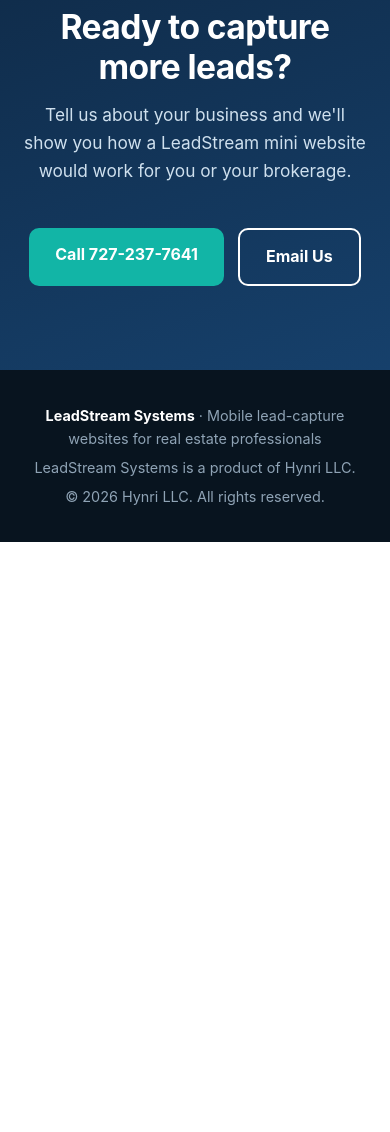
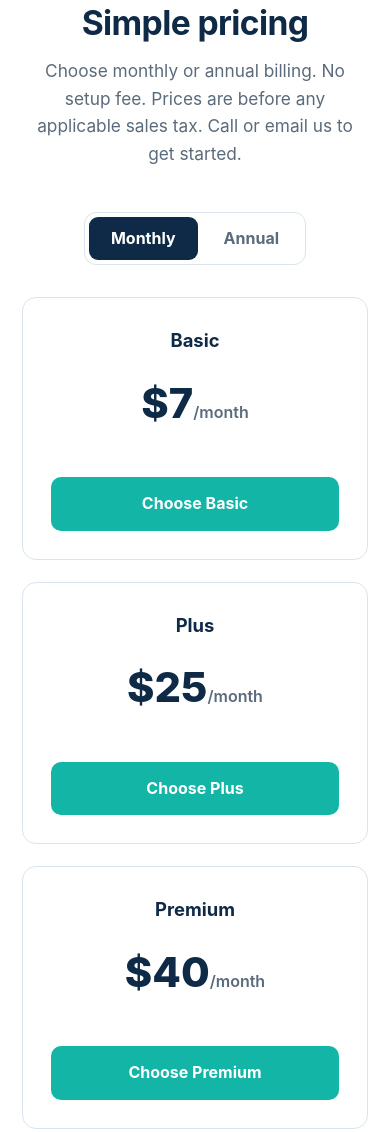
Before and after one commit to hynriai-developer/leadstream-site, a plain HTML site: page index.html in a window 390 px wide. Shown: the part 5929-7061 px from the top of the page. Before the commit the page ends 6471 px from the top, so only its background shows below. Drawn offline with Linux system fonts and the light colour scheme.

Commit message:
Add pricing section with Basic, Plus and Premium plans
Monthly/annual toggle. Choose buttons lead to the demo contact section
until live Stripe payment links are ready.

Co-Authored-By: Claude Sonnet 5.5 <noreply@anthropic.com>
Claude-Session: https://claude.ai/code/session_013GpXPjHL1HjE1vqMyFdipu

```diff
--- a/index.html
+++ b/index.html
@@ -66,6 +66,15 @@ h2{font-size:2.1rem;letter-spacing:-.6px;color:var(--navy);line-height:1.2;margi
 .contact{display:flex;gap:14px;justify-content:center;flex-wrap:wrap}
 footer{background:#08141f;color:#8fa3b5;padding:34px 0;font-size:.9rem;text-align:center}
 footer b{color:#fff}
+.toggle{display:inline-flex;gap:4px;background:#fff;border:1px solid var(--line);border-radius:12px;padding:4px;margin-bottom:32px}
+.toggle button{border:0;background:transparent;color:var(--gray);font:inherit;font-weight:700;padding:9px 22px;border-radius:9px;cursor:pointer}
+.toggle button[aria-pressed="true"]{background:var(--navy);color:#fff}
+.plan{display:flex;flex-direction:column;text-align:center}
+.plan .price{font-size:2.6rem;font-weight:800;color:var(--navy);margin:6px 0 0}
+.plan .price small{font-size:1rem;font-weight:600;color:var(--gray)}
+.plan .save{color:var(--teal-d);font-weight:700;font-size:.9rem;min-height:1.6em;margin-bottom:18px}
+.plan .btn{margin-top:auto}
+[hidden]{display:none!important}
 @media(max-width:900px){.hero .grid,.split{grid-template-columns:1fr}.cards{grid-template-columns:1fr}.steps{grid-template-columns:1fr 1fr}h1{font-size:2.2rem}nav a:not(.btn){display:none}.phone{margin-top:20px}}
 </style>
 </head>
@@ -78,6 +87,7 @@ footer b{color:#fff}
       <a href="#how">How It Works</a>
       <a href="#features">Features</a>
       <a href="#who">Who It's For</a>
+      <a href="#pricing">Pricing</a>
       <a class="btn" href="#demo" style="color:#fff;margin-left:24px;padding:10px 20px">Book a Demo</a>
     </nav>
   </div>
@@ -170,6 +180,40 @@ footer b{color:#fff}
   </div>
 </section>
 
+<section id="pricing">
+  <div class="wrap center">
+    <h2>Simple pricing</h2>
+    <p class="sub">Choose monthly or annual billing. No setup fee. Prices are before any applicable sales tax. Call or email us to get started.</p>
+    <div class="toggle" role="group" aria-label="Billing period">
+      <button type="button" data-period="m" aria-pressed="true">Monthly</button>
+      <button type="button" data-period="a" aria-pressed="false">Annual</button>
+    </div>
+    <div class="cards">
+      <div class="card plan">
+        <h3>Basic</h3>
+        <div class="m-only"><p class="price">$7<small>/month</small></p><p class="save"></p></div>
+        <div class="a-only" hidden><p class="price">$65<small>/year</small></p><p class="save">Save $19 a year</p></div>
+        <a class="btn m-only" data-plan="basic-monthly" href="#demo">Choose Basic</a>
+        <a class="btn a-only" data-plan="basic-annual" href="#demo" hidden>Choose Basic</a>
+      </div>
+      <div class="card plan">
+        <h3>Plus</h3>
+        <div class="m-only"><p class="price">$25<small>/month</small></p><p class="save"></p></div>
+        <div class="a-only" hidden><p class="price">$250<small>/year</small></p><p class="save">Save $50 a year</p></div>
+        <a class="btn m-only" data-plan="plus-monthly" href="#demo">Choose Plus</a>
+        <a class="btn a-only" data-plan="plus-annual" href="#demo" hidden>Choose Plus</a>
+      </div>
+      <div class="card plan">
+        <h3>Premium</h3>
+        <div class="m-only"><p class="price">$40<small>/month</small></p><p class="save"></p></div>
+        <div class="a-only" hidden><p class="price">$400<small>/year</small></p><p class="save">Save $80 a year</p></div>
+        <a class="btn m-only" data-plan="premium-monthly" href="#demo">Choose Premium</a>
+        <a class="btn a-only" data-plan="premium-annual" href="#demo" hidden>Choose Premium</a>
+      </div>
+    </div>
+  </div>
+</section>
+
 <div class="cta-band" id="demo">
   <div class="wrap">
     <h2>Ready to capture more leads?</h2>
@@ -189,5 +233,17 @@ footer b{color:#fff}
     <p style="margin-top:6px">© 2026 Hynri LLC. All rights reserved.</p>
   </div>
 </footer>
+<script>
+document.querySelectorAll(".toggle button").forEach(function (button) {
+  button.addEventListener("click", function () {
+    var period = button.dataset.period;
+    document.querySelectorAll(".toggle button").forEach(function (b) {
+      b.setAttribute("aria-pressed", String(b === button));
+    });
+    document.querySelectorAll("#pricing .m-only").forEach(function (el) { el.hidden = period !== "m"; });
+    document.querySelectorAll("#pricing .a-only").forEach(function (el) { el.hidden = period !== "a"; });
+  });
+});
+</script>
 </body>
 </html>
```
